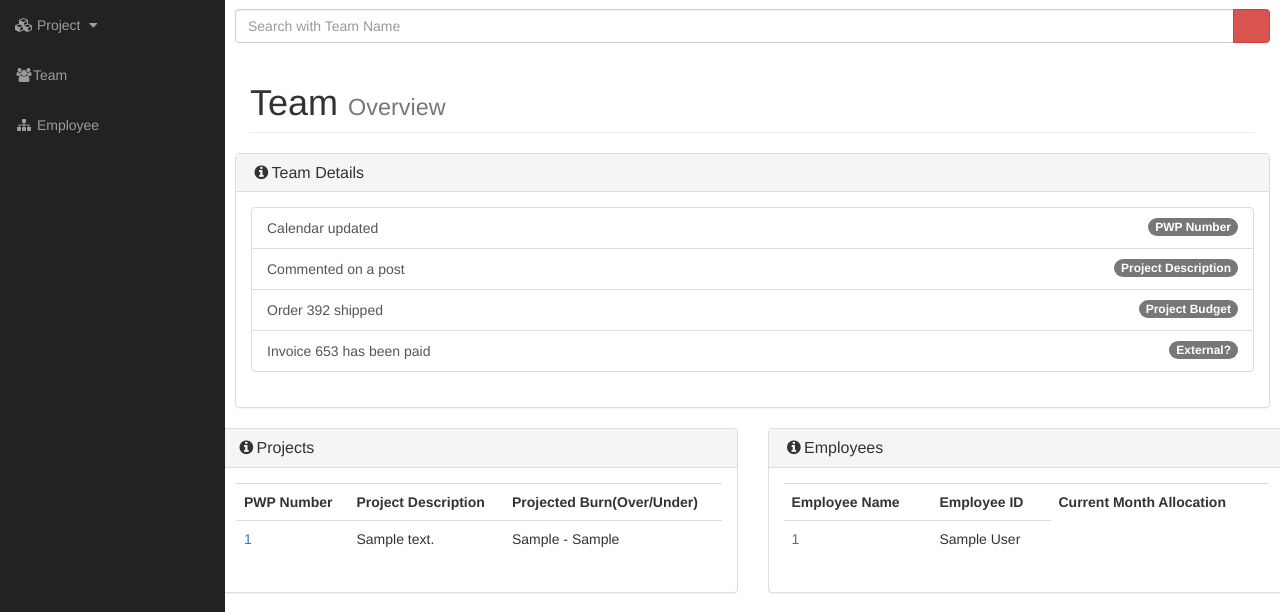
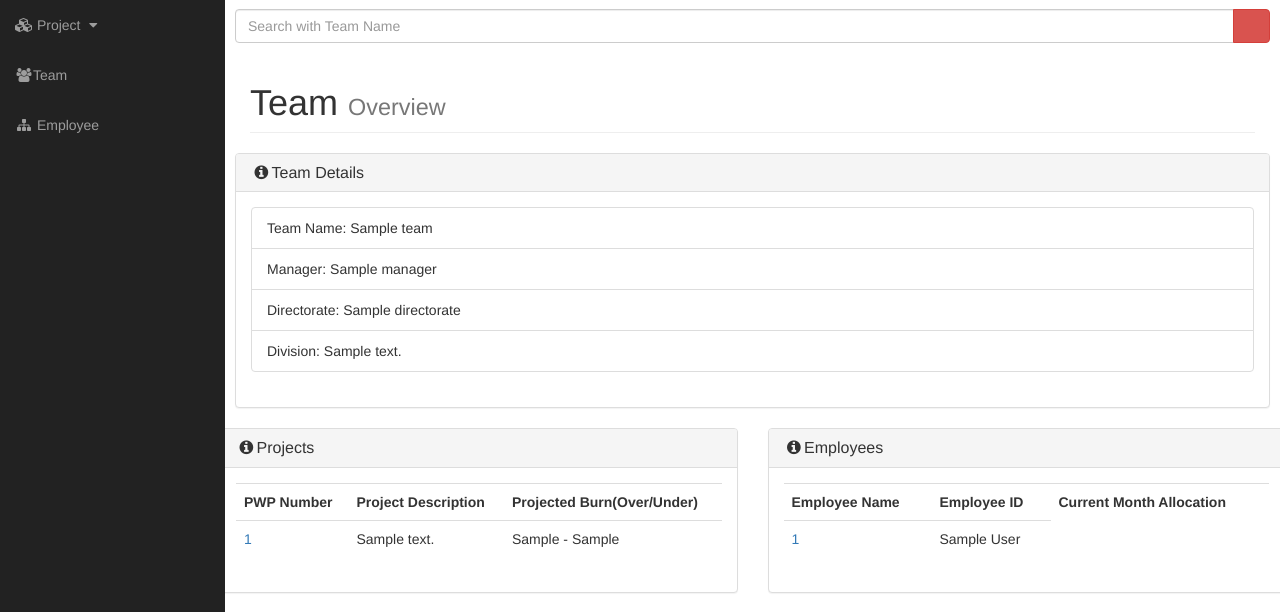
Before and after one commit to liyanhui1228/SEI_Capstone, a Django app: template capstone/SEI/templates/SEI/teamview.html in a window 1280 px wide. Shown: the part 51-663 px from the top of the page. Run offline with Django 3.2, Linux system fonts and the light colour scheme; the template is opened without the code that fills it: most values are stand-ins (such as "Sample title", 1, 10 or a date in 2020); parts of the project's set-up code (start-up, migrations or seed data) failed here and were passed over; some libraries are stand-ins or nearby versions; some web fonts are replaced.

Commit message:
teamview
add team details and modify links

```diff
--- a/capstone/SEI/templates/SEI/base.html
+++ b/capstone/SEI/templates/SEI/base.html
@@ -101,7 +101,7 @@
                         </ul>
                     </li>
                     <li>
-                        <a href="{% url 'teamview' '' %}"><i class="fa fa-fw fa-users"></i>Team</a>
+                        <a href="{% url 'teamview' 1 %}"><i class="fa fa-fw fa-users"></i>Team</a>
                     </li>
                     <li>
                         <a href="{% url 'employeeview' '' %}"><i class="fa fa-fw fa-sitemap"></i> Employee</a>
--- a/capstone/SEI/templates/SEI/teamview.html
+++ b/capstone/SEI/templates/SEI/teamview.html
@@ -32,22 +32,22 @@
                             </div>
                             <div class="panel-body">
                                 <div class="list-group">
-                                    <a href="#" class="list-group-item">
-                                        <span class="badge">PWP Number</span>
-                                        <span id="PWP_num">Calendar updated</span>
-                                    </a>
-                                    <a href="#" class="list-group-item">
-                                        <span class="badge">Project Description</span>
-                                        <span id="project_description">Commented on a post</span>
-                                    </a>
-                                    <a href="#" class="list-group-item">
-                                        <span class="badge">Project Budget</span>
-                                        <span id="project_budget_overview"> Order 392 shipped</span>
-                                    </a>
-                                    <a href="#" class="list-group-item">
-                                        <span class="badge">External?</span>
-                                        <span id="isExternal">Invoice 653 has been paid</span>
-                                    </a>
+                                    <p class="list-group-item">
+                                        <span >Team Name:</span>
+                                        <span >{{ team.team_name }}</span>
+                                    </p>
+                                    <p class="list-group-item">
+                                        <span >Manager:</span>
+                                        <span >{{ team.manager }}</span>
+                                    </p>
+                                    <p class="list-group-item">
+                                        <span >Directorate:</span>
+                                        <span >{{ team.directorate }}</span>
+                                    </p>
+                                    <p class="list-group-item">
+                                        <span >Division:</span>
+                                        <span >{{ team.division }}</span>
+                                    </p>
                             </div>
                             </div>
                             </div>
--- a/capstone/SEI/urls.py
+++ b/capstone/SEI/urls.py
@@ -20,12 +20,12 @@ urlpatterns = [
     url(r'^password_change_done', django.contrib.auth.views.password_change_done, name='password_change_done'),
     url(r'^add_project', SEI.views.add_project, name='addProject'),
     #url(r'^edit_project/(?P<PWP_num>\w+)$', SEI.views.edit_project, name='editProject'),
-    url(r'^project/(?P<PWP_num>\w+)$', SEI.views.projectview, name='projectview'),
+    url(r'^project/(?P<PWP_num>\w*)$', SEI.views.projectview, name='projectview'),
     url(r'^add_resources/(?P<PWP_num>\w+)$', SEI.views.add_resources, name='addResources'),
     url(r'^add_employee/(?P<employee_chosen>.*?)$', SEI.views.add_employee, name='addEmployee'),
     url(r'^view_employee_list/(?P<PWP_num>\w+)/(?P<project_date_year>\d+)/(?P<project_date_month>\d+)$', SEI.views.view_employee_list, name='viewEmployeeList'),
     url(r'^budget/(?P<PWP_num>\w+)$', SEI.views.budget_view, name='viewBudget'),
     url(r'^overview/(?P<PWP_num>\w+)$', SEI.views.project_overview, name='viewProject'),
     url(r'^employee/(?P<employee_id>\w*)$', SEI.views.employeeview, name='employeeview'),
-    url(r'^view_team/(?P<team_id>\d+)$', SEI.views.view_team, name='viewTeam'),
+    url(r'^team/(?P<team_id>\d*)$', SEI.views.view_team, name='teamview'),
 ]
--- a/capstone/SEI/views.py
+++ b/capstone/SEI/views.py
@@ -501,4 +501,4 @@ def view_team(request, team_id):
     ##show employee
     context['employees'] = employee_set
 
-    return render(request, 'SEI/team.html', context)
+    return render(request, 'SEI/teamview.html', context)
```
Also changed, not shown: capstone/db.sqlite3.
